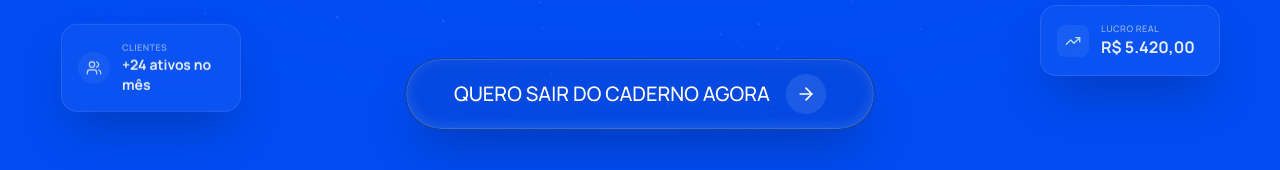
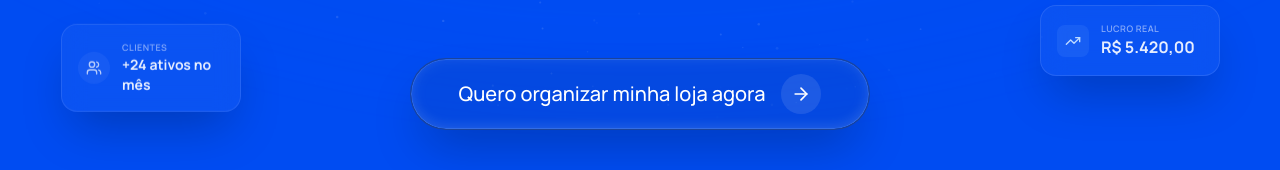
Before and after one commit to BrianSantos95/lpnurvee, a React (Vite) app: page / in a window 1280 px wide. Shown: the part 515-685 px from the top of the page. Built offline with nearby package versions, Linux system fonts and the light colour scheme; grey boxes are pictures that could not be loaded.

Commit message:
feat: refine hero CTA and niche messaging for clothing retailers

```diff
--- a/src/App.tsx
+++ b/src/App.tsx
@@ -410,7 +410,7 @@ export default function App() {
 
             <a href="#oferta" className="block w-full sm:w-max mt-4 mx-auto px-4">
               <HoverButton className="w-full sm:w-auto h-[60px] sm:h-[72px] text-xs sm:text-xl font-bold rounded-full bg-[#0a1120] text-white group focus:outline-none flex items-center justify-center cursor-pointer transition-transform hover:scale-105 border border-slate-700/50 hover:border-slate-500/50 px-4 sm:px-12 backdrop-blur-xl shadow-2xl">
-                QUERO SAIR DO CADERNO AGORA
+                Quero organizar minha loja agora
                 <span className="w-8 h-8 sm:w-10 sm:h-10 ml-3 sm:ml-4 bg-white/10 rounded-full flex items-center justify-center group-hover:bg-white/20 transition-colors shrink-0">
                   <ArrowRight className="w-4 h-4 sm:w-5 sm:h-5 text-white" />
                 </span>
@@ -1002,7 +1002,7 @@ export default function App() {
                 { label: "Fluxo de caixa sem misturar contas pessoais", others: "partial" },
                 { label: "Registro rápido de vendas no celular (PDV)", others: "no" },
                 { label: "CRM com histórico de compras do cliente", others: "partial" },
-                { label: "Feito exclusivamente para lojistas de varejo", others: "no" },
+                { label: "Feito exclusivamente para quem vende roupa", others: "no" },
               ].map((item, idx) => (
                 <div key={idx} className="grid grid-cols-12 gap-2 sm:gap-4 p-4 sm:p-6 items-center hover:bg-slate-700/20 transition-colors">
                   <div className="col-span-6 md:col-span-6 font-medium text-slate-200 text-[11px] sm:text-base leading-snug">
```
